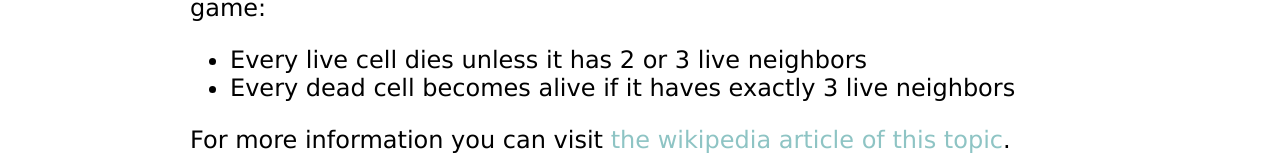
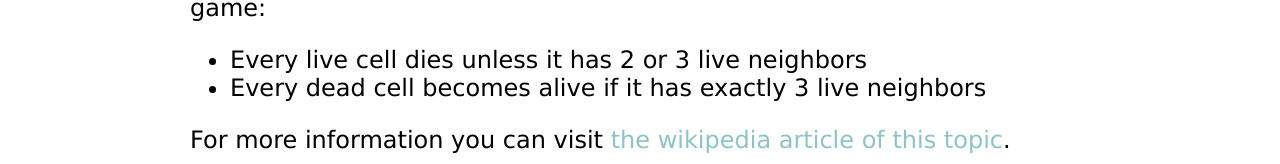
Before and after one commit to LuisAlfonsoG/game-of-life, a plain HTML site: page index.html in a window 1280 px wide. Shown: the part 1107-1271 px from the top of the page. Drawn offline with Linux system fonts and the light colour scheme.

Commit message:
Update index.html
More Orthography corrections :)

```diff
--- a/index.html
+++ b/index.html
@@ -24,7 +24,7 @@
         <p>The game have two simple rules which determine the evolution of the game:</p>
         <ul>
             <li>Every live cell dies unless it has 2 or 3 live neighbors</li>
-            <li>Every dead cell becomes alive if it haves exactly 3 live neighbors</li>
+            <li>Every dead cell becomes alive if it has exactly 3 live neighbors</li>
         </ul>
         <p>
             For more information you can visit <a class="wikilink" href="https://en.wikipedia.org/wiki/Conway%27s_Game_of_Life">the wikipedia article of this topic</a>.
```
